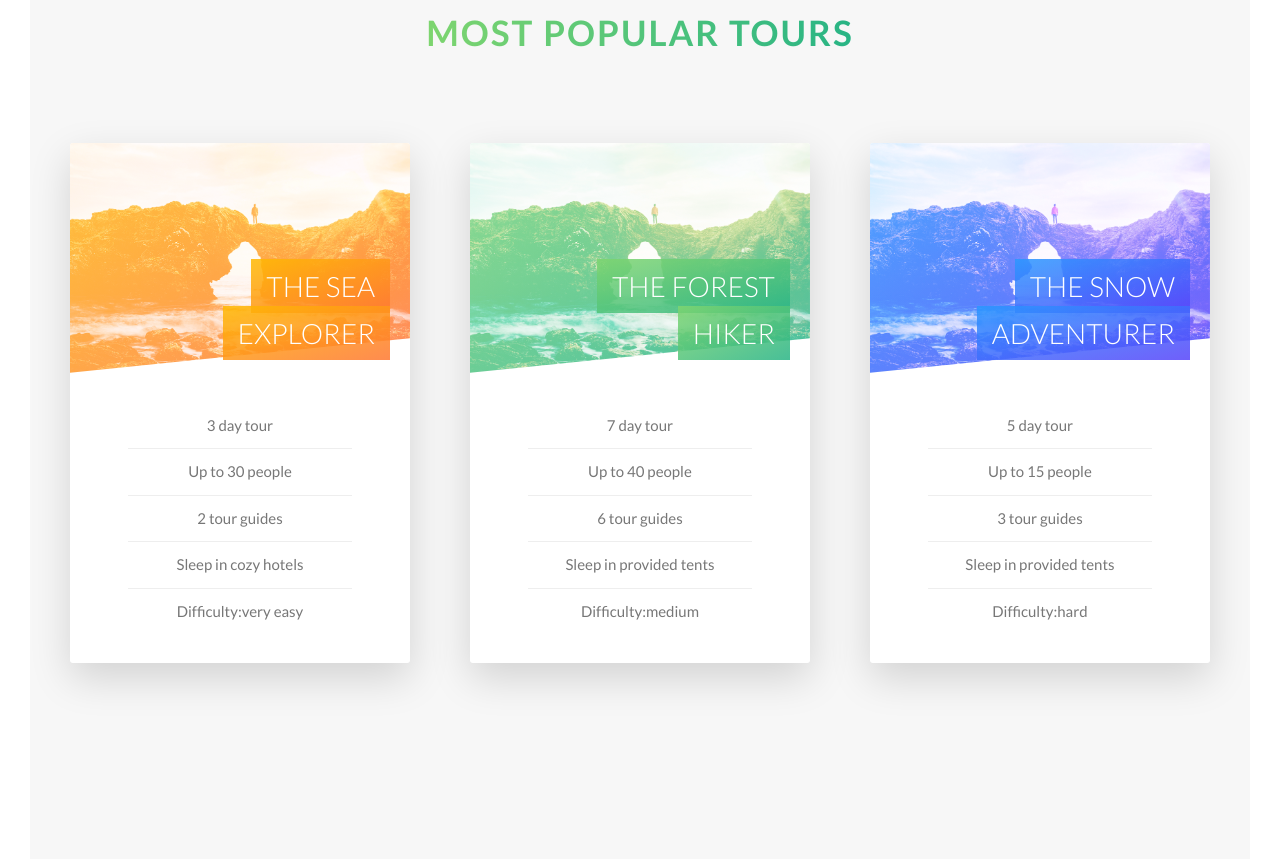
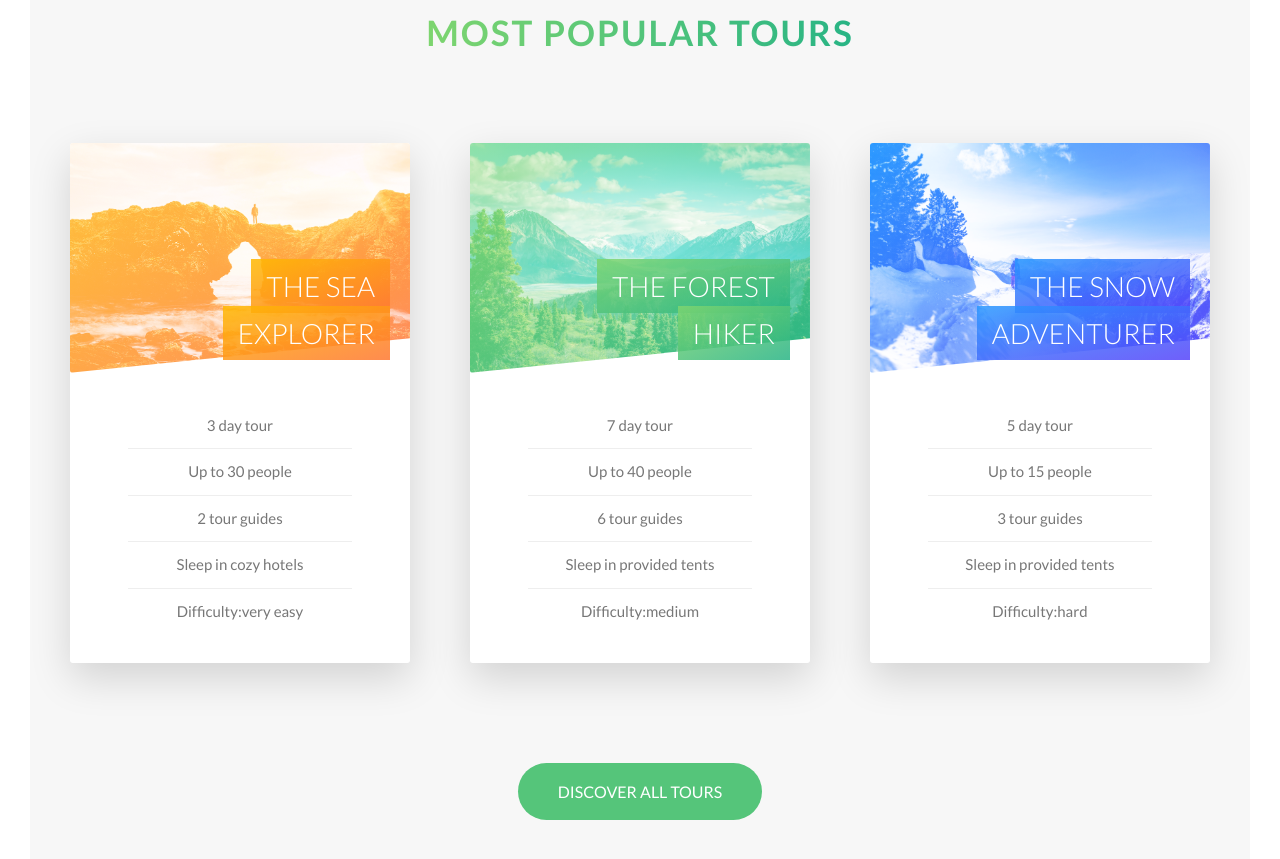
Before and after one commit to Shevotool/Natours, a website: page index.html in a window 1280 px wide. Shown: the part 2332-3191 px from the top of the page. Drawn offline with Linux system fonts and the light colour scheme.

Commit message:
Card Section

```diff
--- a/index.html
+++ b/index.html
@@ -174,7 +174,7 @@ npm run compile:sass -->
                 </ul>
               </div>
             </div>
-            <div class="card__side card__side--back card__side--back-1">
+            <div class="card__side card__side--back card__side--back-2">
               <div class="card__cta">
                 <div class="card__price-box">
                   <p class="card__price-only">Only</p>
@@ -205,7 +205,7 @@ npm run compile:sass -->
                 </ul>
               </div>
             </div>
-            <div class="card__side card__side--back card__side--back-1">
+            <div class="card__side card__side--back card__side--back-3">
               <div class="card__cta">
                 <div class="card__price-box">
                   <p class="card__price-only">Only</p>
@@ -216,6 +216,10 @@ npm run compile:sass -->
             </div>
           </div>
         </div>
+      </div>
+
+      <div class="u-center-text u-margin-top-huge">
+        <a href="#" class="btn btn--green">Discover all tours</a>
       </div>
 
     </section>
--- a/sass/base/utilities.scss
+++ b/sass/base/utilities.scss
@@ -3,3 +3,6 @@
   .u-margin-bottom-small { margin-bottom: 1.5rem;}
   .u-margin-bottom-medium {margin-bottom: 4rem;}
   .u-margin-bottom-big {margin-bottom: 8rem;}
+
+    .u-margin-top-big {margin-top: 8rem;}
+    .u-margin-top-huge {margin-top: 10rem;}
--- a/sass/components/_button.scss
+++ b/sass/components/_button.scss
@@ -33,6 +33,15 @@
 
     &::after {
       background-color: $color-white;
+    }
+  }
+
+    &--green {
+      background-color: $color-primary;
+       color: $color-white;
+
+    &::after {
+       background-color: $color-primary;
     }
   }
 
--- a/sass/components/_card.scss
+++ b/sass/components/_card.scss
@@ -28,7 +28,16 @@
           &-1{
             background-image: linear-gradient(to right bottom, $color-secondary-light,$color-secondary-dark);
           }
-      }
+
+          &-2 {
+            background-image: linear-gradient(to right bottom, $color-primary-light, $color-primary-dark);
+          }
+
+          &-3 {
+            background-image: linear-gradient(to right bottom, $color-tertiary-light,
+              $color-tertiary-dark);
+          }
+   }
 
   }
 
@@ -47,15 +56,17 @@ height: 23rem;
 background-blend-mode: screen;
 -webkit-clip-path:polygon(0 0, 100% 0, 100% 85%, 0 100%);
 clip-path: polygon(0 0, 100% 0, 100% 85%, 0 100%);
+border-bottom-left-radius: 3px;
+border-bottom-right-radius: 3px;
 
   &--1{
     background-image: linear-gradient(to right bottom, $color-secondary-light, $color-secondary-dark), url(../img/nat-5.jpg);
   }
   &--2 {
-    background-image: linear-gradient(to right bottom, $color-primary-light, $color-primary-dark), url(../img/nat-5.jpg);
+    background-image: linear-gradient(to right bottom, $color-primary-light, $color-primary-dark), url(../img/nat-6.jpg);
   }
   &--3 {
-      background-image: linear-gradient(to right bottom, $color-tertiary-light, $color-tertiary-dark), url(../img/nat-5.jpg);
+      background-image: linear-gradient(to right bottom, $color-tertiary-light, $color-tertiary-dark), url(../img/nat-7.jpg);
   }
 }
 
@@ -136,4 +147,6 @@ box-decoration-break: clone;
 
 
 
+
+
 }
--- a/sass/pages/_home.scss
+++ b/sass/pages/_home.scss
@@ -18,6 +18,6 @@
 
 .section-tours{
     background-color: $color-grey-light-1;
-      padding: 25rem 0 50rem 0;
+      padding: 25rem 0 15rem 0;
       margin-top: -10rem;
 }
```
Also changed, not shown: css/style.css.
